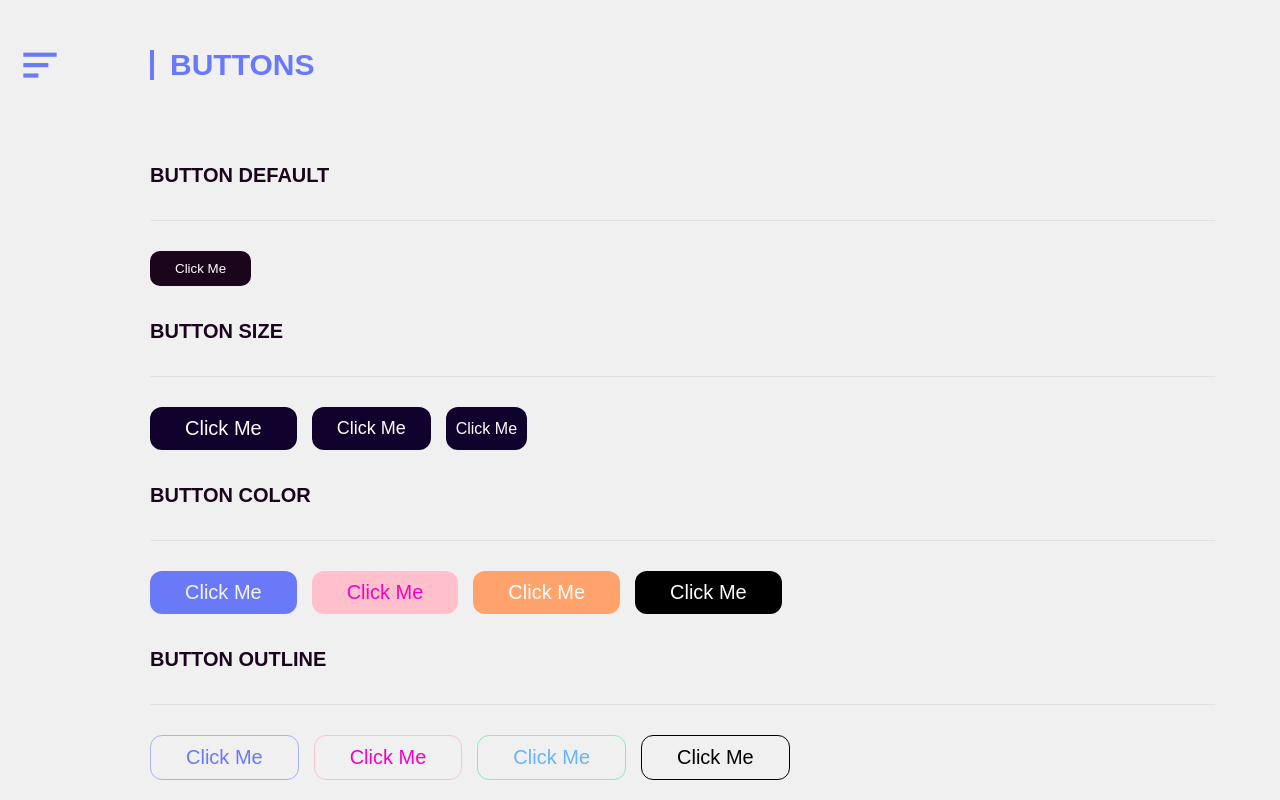
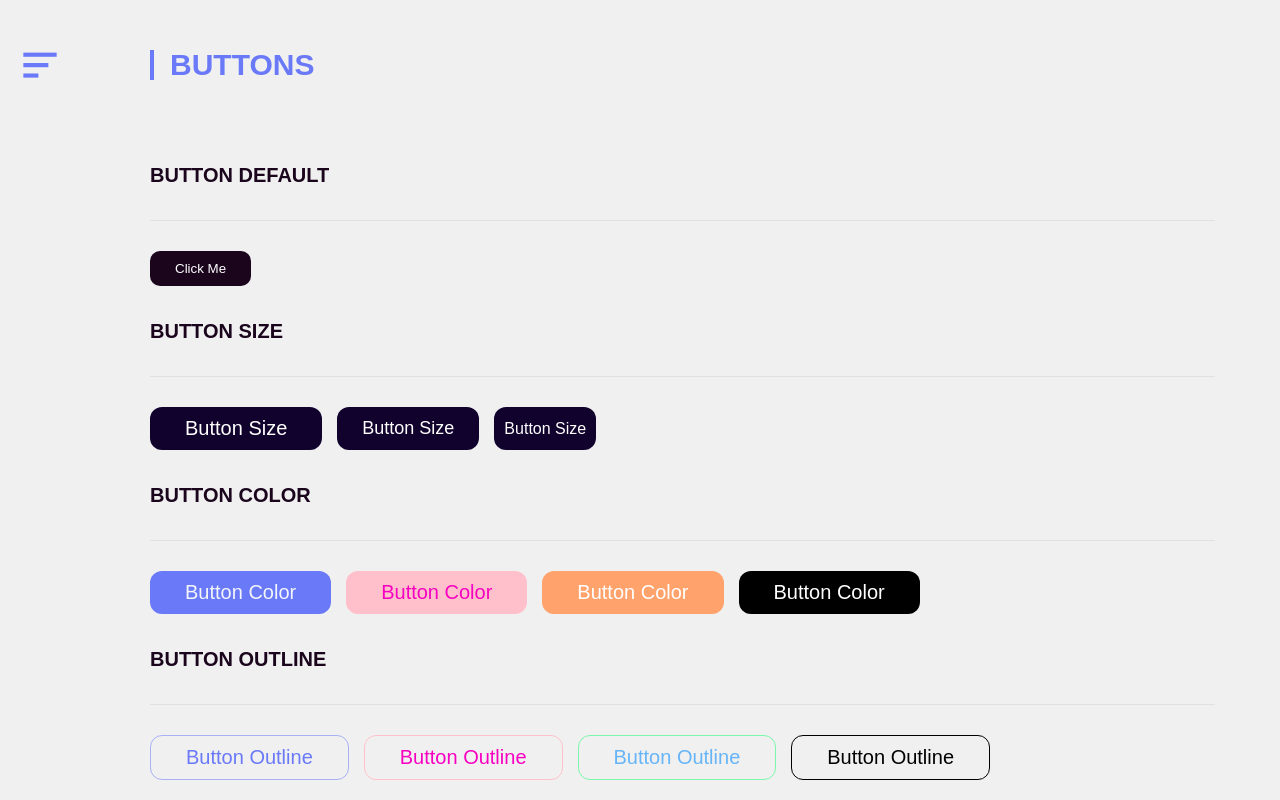
Before and after one commit to Kat3110/UI-Kit, a Next.js app: page /kit/button in a window 1280 px wide. Built offline with nearby package versions, Linux system fonts and the light colour scheme; a web font is replaced by a local one.

Commit message:
add fixet btn

```diff
--- a/app/kit/button/page.js
+++ b/app/kit/button/page.js
@@ -15,6 +15,7 @@ export default function ButtonPage() {
       <hr/>
       <div className="block__btn">
         <Button
+          children='Button Size'
           rounded="12px"
           size="L"
           fontS="20px"
@@ -24,6 +25,7 @@ export default function ButtonPage() {
           hoverColor="var(--violet)"
         />
         <Button
+          children='Button Size'
           rounded="12px"
           fontS="18px"
           color="var(--white)"
@@ -32,6 +34,7 @@ export default function ButtonPage() {
           hoverColor="var(--violet)"
         />
         <Button
+          children='Button Size'
           rounded="12px"
           size="S"
           fontS="16px"
@@ -45,6 +48,7 @@ export default function ButtonPage() {
       <hr/>
       <div className="block__btn">
         <Button
+          children='Button Color'
           rounded="12px"
           size="L"
           fontS="20px"
@@ -54,6 +58,7 @@ export default function ButtonPage() {
           hoverColor="var(--blue)"
         />
         <Button
+          children='Button Color'
           rounded="12px"
           size="L"
           fontS="20px"
@@ -63,6 +68,7 @@ export default function ButtonPage() {
           hoverColor="var(--white)"
         />
         <Button
+          children='Button Color'
           rounded="12px"
           size="L"
           fontS="20px"
@@ -72,6 +78,7 @@ export default function ButtonPage() {
           hoverColor="#df0"
         />
         <Button
+          children='Button Color'
           rounded="12px"
           size="L"
           fontS="20px"
@@ -85,6 +92,7 @@ export default function ButtonPage() {
       <hr/>
       <div className="block__btn">
         <Button
+          children='Button Outline'
           rounded="12px"
           size="L"
           fontS="20px"
@@ -95,6 +103,7 @@ export default function ButtonPage() {
           hoverBorder="1px solid #2edd0d91"
         />
         <Button
+          children='Button Outline'
           rounded="12px"
           size="L"
           fontS="20px"
@@ -105,6 +114,7 @@ export default function ButtonPage() {
           hoverBorder="1px solid green"
         />
         <Button
+          children='Button Outline'
           rounded="12px"
           size="L"
           fontS="20px"
@@ -115,6 +125,7 @@ export default function ButtonPage() {
           hoverBorder="1px solid #fd07cf"
         />
         <Button
+          children='Button Outline'
           rounded="12px"
           size="L"
           fontS="20px"
@@ -129,6 +140,7 @@ export default function ButtonPage() {
       <hr/>
       <div className="block__btn">
         <Button
+          children='Rounded'
           rounded="0"
           size="L"
           fontS="20px"
@@ -138,6 +150,7 @@ export default function ButtonPage() {
           hoverColor="var(--violet)"
         />
         <Button
+          children='Rounded'
           rounded="4px"
           size="L"
           fontS="20px"
@@ -147,6 +160,7 @@ export default function ButtonPage() {
           hoverColor="var(--violet)"
         />
         <Button
+          children='Rounded'
           rounded="10px"
           size="L"
           fontS="20px"
@@ -156,6 +170,7 @@ export default function ButtonPage() {
           hoverColor="var(--violet)"
         />
         <Button
+          children='Rounded'
           rounded="12px"
           size="L"
           fontS="20px"
@@ -165,6 +180,7 @@ export default function ButtonPage() {
           hoverColor="var(--violet)"
         />
         <Button
+          children='Rounded'
           rounded="25px"
           size="L"
           fontS="20px"
@@ -178,6 +194,7 @@ export default function ButtonPage() {
       <hr/>
       <div className="block__btn">
         <Button
+          children='Disabled'
           rounded="12px"
           sizeL
           fontS="20px"
@@ -192,6 +209,7 @@ export default function ButtonPage() {
       <hr/>
       <div className="block__btn">
         <Button
+          children='Button'
           rounded="12px"
           sizeL
           fontS="20px"
@@ -203,6 +221,7 @@ export default function ButtonPage() {
           iconIsRight
         />
         <Button
+          children='Button'
           rounded="12px"
           sizeL
           fontS="20px"
@@ -232,10 +251,10 @@ export default function ButtonPage() {
           rounded="12px"
           sizeL
           fontS="20px"
-          color="var(--white)"
-          bg="var(--violet)"
-          hoverBg="var(--white)"
-          hoverColor="var(--violet)"
+          color="var(--light-blue)"
+          bg="var(--blue)"
+          hoverBg="var(--light-blu)"
+          hoverColor="var(--blue)"
           icon="bx bx-right-arrow-alt"
         />
         <Button
@@ -243,11 +262,11 @@ export default function ButtonPage() {
           rounded="12px"
           sizeL
           fontS="20px"
-          color="var(--white)"
-          bg="var(--violet)"
-          hoverBg="var(--white)"
-          hoverColor="var(--violet)"
           icon="bx bx-trash bx-tada"
+          color="red"
+          bg="black"
+          hoverBg="red"
+          hoverColor="white"
         />
       </div>
     </div>
```
